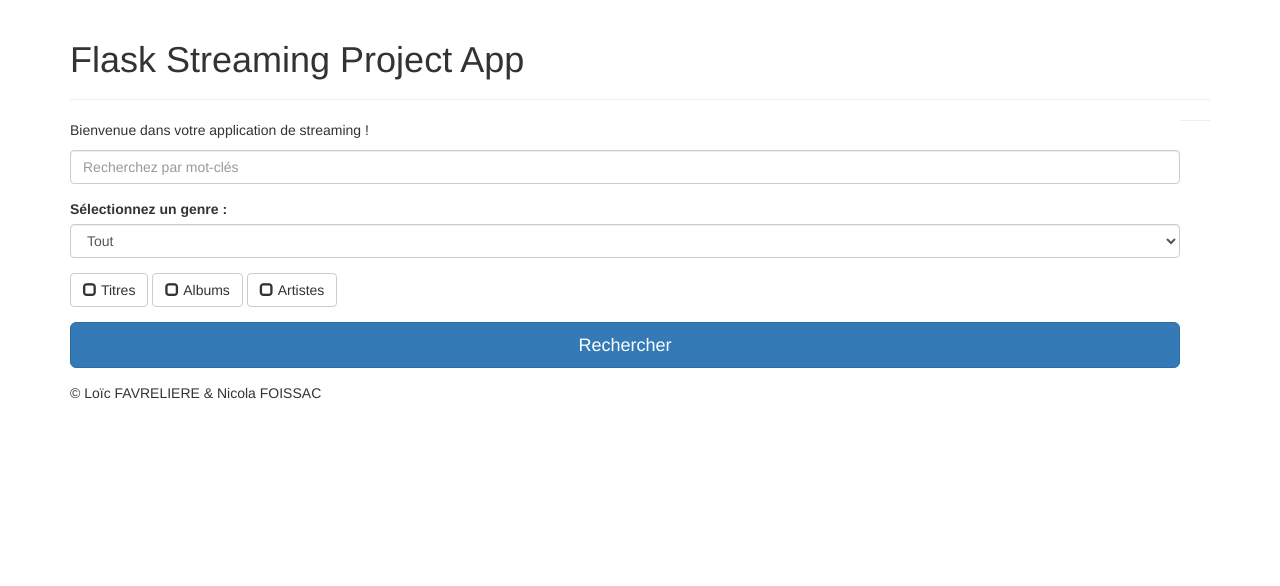
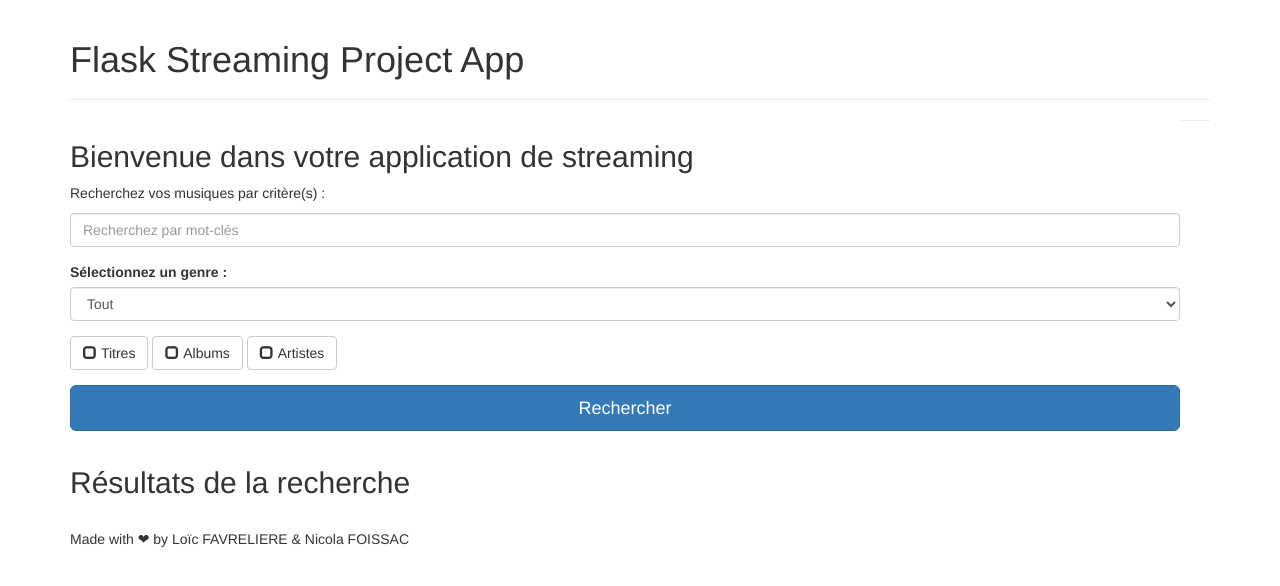
Before and after one commit to Foissac-Nicola/streaming-wav, a Flask app: page / in a window 1280 px wide. Shown: the top 586 px of the page. Run offline with Flask 2, Linux system fonts and the light colour scheme; some libraries are stand-ins or nearby versions.

Commit message:
Add table musics result

```diff
--- a/streamapp/static/css/header.css
+++ b/streamapp/static/css/custom.css
@@ -1,4 +1,10 @@
+/* HEADER */
 a, a:hover, a:visited, a:active{
     color:inherit;
     text-decoration: none;
 }
+
+/* TABLE MUSICS */
+#searchResults img {
+    width: 30%;
+}
--- a/streamapp/templates/index.html
+++ b/streamapp/templates/index.html
@@ -1,46 +1,45 @@
 {% extends 'layout.html' %} {% block content %}
 
 <div class="row col-md-12">
-    <p>Bienvenue dans votre application de streaming !</p>
-</div>
-<div class="row col-md-12">
-    <div class="form-group">
-        <input type="email" class="form-control" id="inputEmail3" placeholder="Recherchez par mot-clés">
-    </div>
-    <div class="form-group">
-        <label for="genre">Sélectionnez un genre :</label>
-        <select class="form-control" id="genre">
-            {% for genre_label in genre %}
-            <option value="{{ genre_label }}">{{ genre_label }}</option>
-            {% endfor %}
-        </select>
-    </div>
-    <div class="form-group">
-        <span class="button-checkbox">
-            <button type="button" class="btn" data-color="primary">Titres</button>
-            <input type="checkbox" class="hidden" />
-        </span>
-        <span class="button-checkbox">
-            <button type="button" class="btn" data-color="primary">Albums</button>
-            <input type="checkbox" class="hidden" />
-        </span>
-        <span class="button-checkbox">
-            <button type="button" class="btn" data-color="primary">Artistes</button>
-            <input type="checkbox" class="hidden" />
-        </span>
-    </div>
-    <div class="form-group">
-        <button id="search" type="submit" class="btn btn-primary btn-lg btn-block">Rechercher</button>
-    </div>
+    <h2>Bienvenue dans votre application de streaming</h2>
+    <p>Recherchez vos musiques par critère(s) :</p>
 </div>
 
-<script src="{{ url_for('static', filename='js/button_checkbox.js') }}"></script>
+{% include 'search_form.html' %} {% include 'table_musics.html' %}
+
 <script>
     $('#search').click(function () {
-        var searchFilter = {};
-        $.post("/search", searchFilter).done(function(data) {
-            console.log(data);
-            console.log("DONE !");
+        var searchFilters = {
+            "keywords": $("#keywords").val(),
+            "genre": $("#genre").val(),
+            "titre": $("input[type=checkbox][name=titre]").is(":checked"),
+            "album": $("input[type=checkbox][name=album]").is(":checked"),
+            "artiste": $("input[type=checkbox][name=artiste]").is(":checked")
+        };
+        console.log(searchFilters);
+        $.post("/search", searchFilters).done(function (data) {
+            results = data.results;
+
+            $('#searchResults th').remove();
+            $('#resultBody tr').remove();
+
+            if (results.length > 0) {
+                var headers = [{ "title": "", "class": "class='col-md-1'" },
+                { "title": "Titre", "class": "class='col-md-6'" },
+                { "title": "Artiste(s)", "class": "class='col-md-5'" }];
+
+                for (var i in headers) {
+                    $("#resultHead tr").append($("<th " + headers[i].class + ">").text(headers[i].title));
+                }
+
+                var logo = "<img src='{{url_for('static', filename='images/play-button.png')}}' />"
+                $.each(results, function (i, item) {
+                    $('<tr>').append(
+                        $('<td>').prepend(logo),
+                        $('<td>').text(item.titre),
+                        $('<td>').text(item.artiste)).appendTo('#resultBody');
+                });
+            }
         });
     });
 </script> {% endblock %}
--- a/streamapp/templates/layout.html
+++ b/streamapp/templates/layout.html
@@ -5,7 +5,7 @@
     <script src="//cdnjs.cloudflare.com/ajax/libs/jquery/3.3.1/jquery.min.js"></script>
     <link href="//netdna.bootstrapcdn.com/bootstrap/3.0.3/css/bootstrap.min.css" rel="stylesheet">
     <script src="//netdna.bootstrapcdn.com/bootstrap/3.0.3/js/bootstrap.min.js"></script>
-    <link href="{{ url_for('static', filename='css/header.css') }}" rel="stylesheet">
+    <link href="{{ url_for('static', filename='css/custom.css') }}" rel="stylesheet">
 </head>
 <body>
 <div class="container">
@@ -16,10 +16,11 @@
 
     {% endblock %}
     <hr />
+
     <div class="row">
         <div class="col-md-12">
             <ul class="nav nav-pills nav-justified">
-                <li>© Loïc FAVRELIERE &amp; Nicola FOISSAC</li>
+                <li>Made with ❤ by Loïc FAVRELIERE &amp; Nicola FOISSAC</li>
             </ul>
         </div>
     </div>
--- /dev/null
+++ b/streamapp/templates/search_form.html
@@ -0,0 +1,31 @@
+<div class="row col-md-12">
+    <div class="form-group">
+        <input type="text" class="form-control" id="keywords" placeholder="Recherchez par mot-clés">
+    </div>
+    <div class="form-group">
+        <label for="genre">Sélectionnez un genre :</label>
+        <select class="form-control" id="genre">
+            {% for genre_label in genre %}
+            <option value="{{ genre_label }}">{{ genre_label }}</option>
+            {% endfor %}
+        </select>
+    </div>
+    <div class="form-group">
+        <span class="button-checkbox">
+            <button type="button" class="btn" data-color="primary">Titres</button>
+            <input type="checkbox" class="hidden" name="titre" />
+        </span>
+        <span class="button-checkbox">
+            <button type="button" class="btn" data-color="primary">Albums</button>
+            <input type="checkbox" class="hidden" name="album" />
+        </span>
+        <span class="button-checkbox">
+            <button type="button" class="btn" data-color="primary">Artistes</button>
+            <input type="checkbox" class="hidden" name="artiste"/>
+        </span>
+    </div>
+    <div class="form-group">
+        <button id="search" type="submit" class="btn btn-primary btn-lg btn-block">Rechercher</button>
+    </div>
+</div>
+<script src="{{ url_for('static', filename='js/button_checkbox.js') }}"></script>
--- /dev/null
+++ b/streamapp/templates/table_musics.html
@@ -0,0 +1,9 @@
+<div class="row col-md-12">
+    <h2>Résultats de la recherche</h2>
+    <table id="searchResults" class="table table-hover">
+            <thead id="resultHead">
+                <tr />
+            </thead>
+            <tbody id="resultBody" />
+    </table>
+</div>
--- a/streamapp/views.py
+++ b/streamapp/views.py
@@ -1,10 +1,15 @@
-from flask import (render_template, jsonify)
+from flask import (render_template, request, jsonify)
 from streamapp import app
 
 @app.route('/search', methods=['POST'])
 def search():
+    search_filters = request.form.to_dict()
+    print(search_filters)
 
-    return jsonify(status=200)
+    r1 = {'titre': 'What Do You Mean?', 'artiste': 'Justin Bieber '}
+    r2 = {'titre': 'Company', 'artiste': 'Justin Bieber '}
+    results = [r1, r2]
+    return jsonify(status=200, results=results)
 
 @app.route('/')
 @app.route('/index')
```
Also changed, not shown: streamapp/static/images/play-button.png (added).
